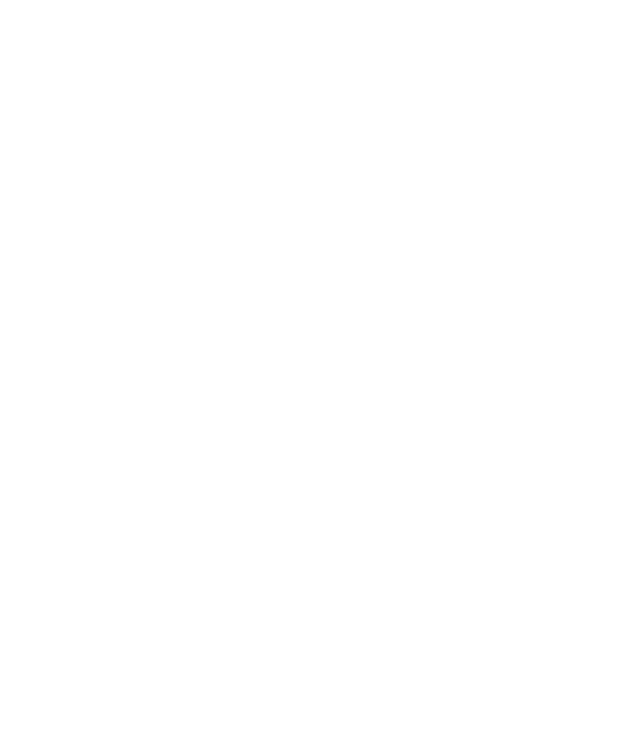
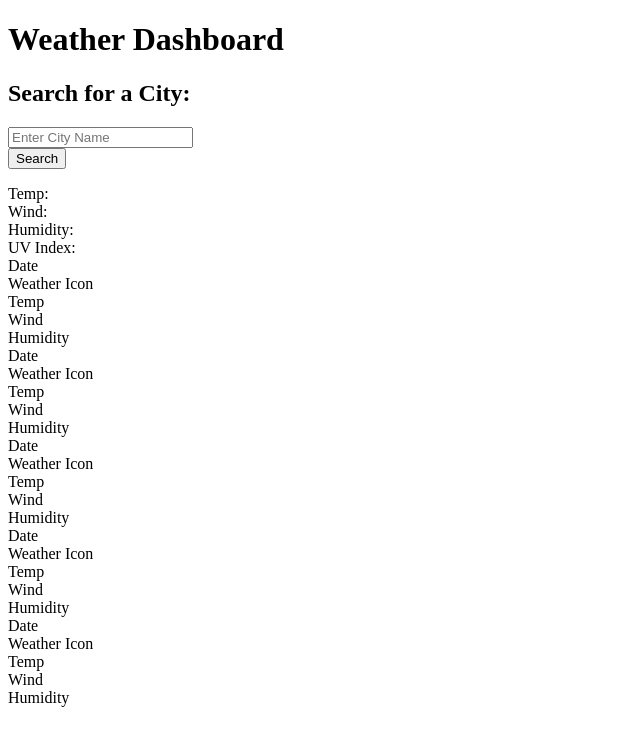
Before and after one commit to kwimbish2022/Weather-Dashboard, a plain HTML site: page index.html in a window 1280 px wide. Shown: the whole page, without its empty margins (0-640 px from the left). Drawn offline with Linux system fonts and the light colour scheme.

Commit message:
html additions

```diff
--- a/index.html
+++ b/index.html
@@ -7,6 +7,74 @@
     <title>Document</title>
 </head>
 <body>
+  <header>
+    <h1 class = "dashboard">Weather Dashboard</h1>
+  </header>
 
+  <aside>
+    <h1 class = "city">Search for a City:</h1>
+    <form id = "cityform">
+      <div class = "formentry">
+        <input type = "text" name = "cityname" placeholder = "Enter City Name" />
+      </div>
+      <div class = "formentry">
+        <button class = "btn" id = "savecity" type = "search">Search</button>
+      </div>
+      <section class = "citylist">
+        <ul class = "pastcitylist"></ul>
+      </section>
+    </form>
+  </aside>
+
+  <container>
+    <div class = "main"></div>
+    <div class = "temp">Temp:</div>
+    <div class = "wind">Wind:</div>
+    <div class = "humidity">Humidity:</div>
+    <div class = "uv">UV Index:</div>
+  </container>
+
+  <div class = "cards">
+    <div class = "container">
+      <div>Date</div>
+      <div>Weather Icon</div>
+      <div>Temp</div>
+      <div>Wind</div>
+      <div>Humidity</div>
+    </div>
+
+    <div class = "container">
+      <div>Date</div>
+      <div>Weather Icon</div>
+      <div>Temp</div>
+      <div>Wind</div>
+      <div>Humidity</div>
+    </div>
+
+    <div class = "container">
+      <div>Date</div>
+      <div>Weather Icon</div>
+      <div>Temp</div>
+      <div>Wind</div>
+      <div>Humidity</div>
+    </div>
+
+    <div class = "container">
+      <div>Date</div>
+      <div>Weather Icon</div>
+      <div>Temp</div>
+      <div>Wind</div>
+      <div>Humidity</div>
+    </div>
+
+    <div class = "container">
+      <div>Date</div>
+      <div>Weather Icon</div>
+      <div>Temp</div>
+      <div>Wind</div>
+      <div>Humidity</div>
+    </div>
+  </div>
+  <script src = "./assets/script.js"></script>
 </body>
 </html>
```
